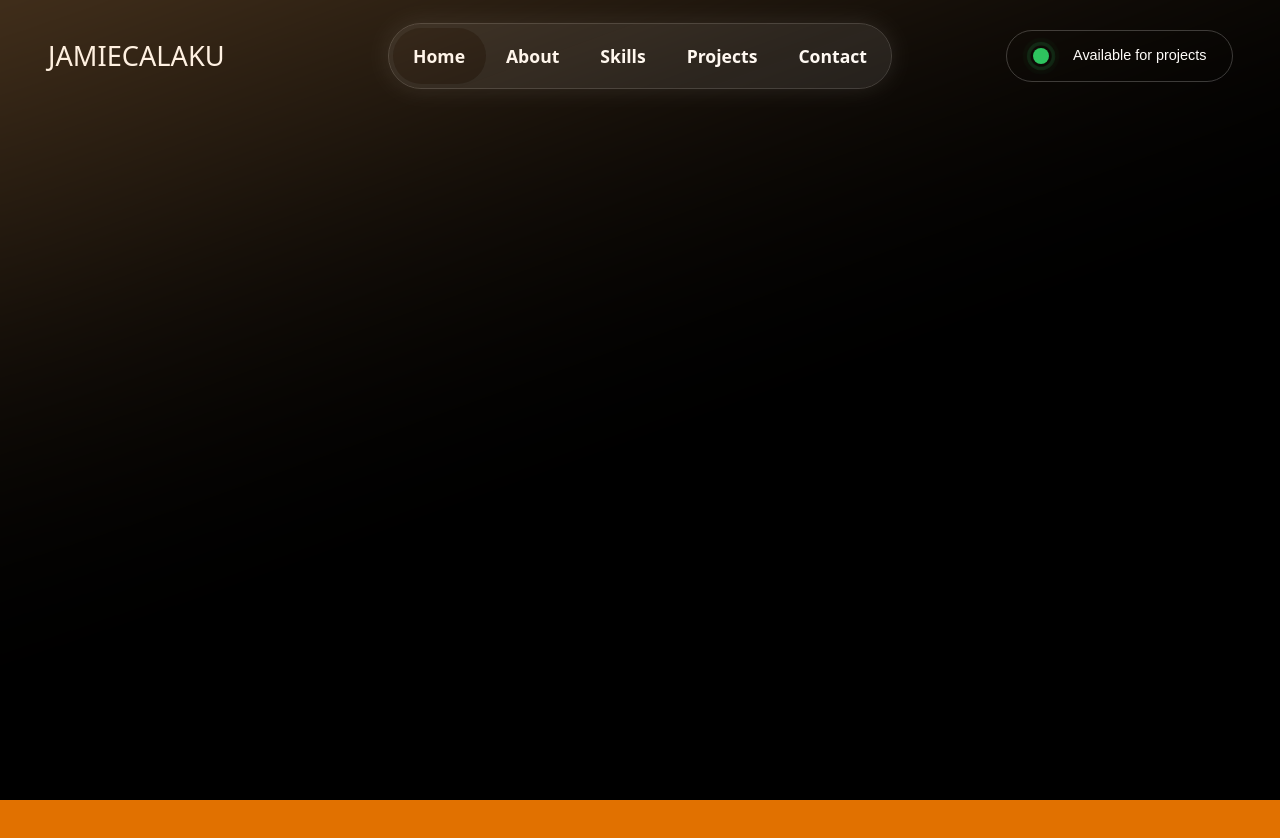
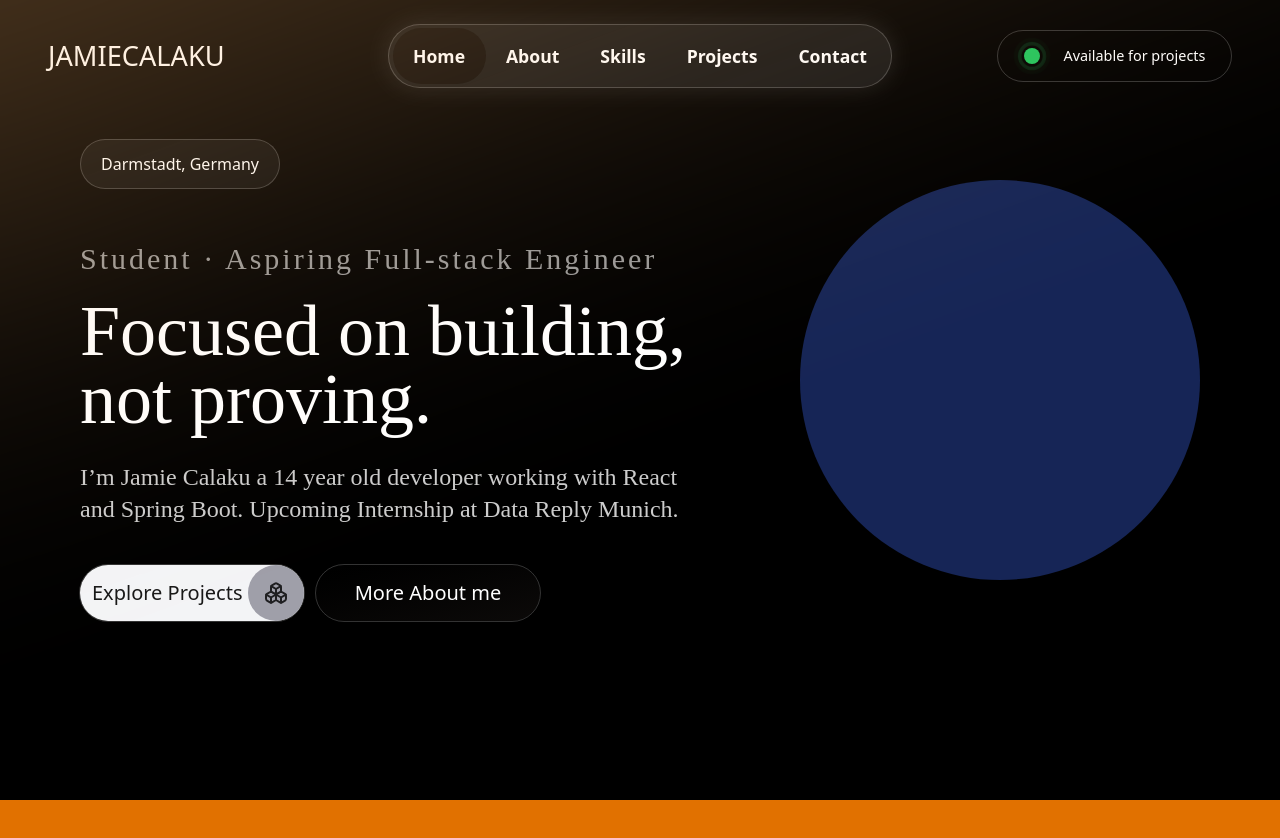
Before and after one commit to JamieCalaku/Personal-Portfolio, a Next.js app: page / in a window 1280 px wide. Shown: the top 838 px of the page. Built offline with nearby package versions, Linux system fonts and the light colour scheme.

Commit message:
Added Main Content on Hero Section

```diff
--- a/app/globals.css
+++ b/app/globals.css
@@ -16,7 +16,6 @@ html, body {
     --app-bg: 0 0 0;
 
     /* Navbar */
-    --navbar-stroke: 55 55 55;
     --status-green: 34 197 94;
 }
 
@@ -25,7 +24,6 @@ html, body {
     --color-bg: rgb(var(--app-bg) / 1);
 
     /* Navbar */
-    --color-navbar-stroke: rgb(var(--navbar-stroke) / 1);
     --shadow-navbar-glow: 0 0 22px rgba(131, 131, 131, 0.2);
     --animate-status: status-ripple 3s infinite ease-out;
 }
@@ -36,6 +34,7 @@ html, body {
 }
 
 @layer components {
+
     .no-select {
         user-select: none;
         -webkit-user-select: none;
@@ -60,6 +59,7 @@ html, body {
 
     .status-dot::before { animation-delay: -1.15s; }
     .status-dot::after  { animation-delay: -2.3s; }
+
 }
 
 @layer base {
--- a/app/page.tsx
+++ b/app/page.tsx
@@ -13,7 +13,7 @@ export default function Home() {
             {/* Content */}
             <div className="relative z-10">
                 <Header/>
-                <Hero/>
+                <section id="home"><Hero/></section>
                 <section id="about" className="h-[2000px] bg-amber-600 w-screen"/>
                 <section id="skills" className="h-[2000px] bg-blue-600 w-screen"/>
                 <section id="projects" className="h-[2000px] bg-red-600 w-screen"/>
--- a/components/main/Header.tsx
+++ b/components/main/Header.tsx
@@ -4,8 +4,8 @@ import Navbar_Signature from "@/components/sub/Navbar_Signature";
 
 export default function Header() {
     return (
-        <header className="w-screen fixed max-[295px]:hidden">
-            <div className="grid grid-cols-3 items-center py-6 max-[960px]:grid-cols-2 max-[960px]:py-4">
+        <header className="w-screen fixed z-1000 max-[300px]:hidden">
+            <div className="grid grid-cols-3 items-center py-6 max-[1000px]:grid-cols-2 max-[1000px]:py-4">
 
                 {/* Signature */}
                 <div className="justify-self-start pl-[clamp(0.75rem,4vw,3rem)]">
@@ -13,7 +13,7 @@ export default function Header() {
                 </div>
 
                 {/* Navbar */}
-                <div className="justify-self-center max-[960px]:hidden">
+                <div className="justify-self-center max-[1000px]:hidden">
                     <Navbar/>
                 </div>
 
--- a/components/main/Hero.tsx
+++ b/components/main/Hero.tsx
@@ -1,7 +1,39 @@
+import CTA_Buttons from "@/components/sub/CTA_Buttons";
+
 export default function Hero() {
     return (
-        <section id="home" className="h-screen w-screen">
+        <main className="flex h-screen">
+            <div className="flex w-full justify-between items-center px-20 mb-10">
+                {/* Left */}
+                <div>
+                    {/* Location Pill */}
+                    <div className="px-5 py-3 mb-15 bg-white/5 rounded-full border border-white/20 inline-flex">
+                        <h2 className="text-white">
+                            Darmstadt, Germany
+                        </h2>
+                    </div>
 
-        </section>
+                        {/* Text */}
+                    <div className="flex flex-col gap-7 font-['Switzer_Variable']">
+                        <h2 className="text-white/60 text-3xl leading-5 tracking-widest">Student · Aspiring Full-stack Engineer</h2>
+                        <h1 className="text-white text-7xl leading-17">Focused on building,<br/>not proving.</h1>
+                        <h2 className="text-white/80 text-2xl leading-8">I’m Jamie Calaku a 14 year old developer working with React<br/>and Spring Boot. Upcoming Internship at Data Reply Munich.</h2>
+                    </div>
+
+
+                    {/* CTA Buttons */}
+                    <div className="mt-10">
+                        <CTA_Buttons/>
+                    </div>
+
+                </div>
+
+                {/* Right */}
+                <div className="">
+                    <div className="bg-blue-950 rounded-full w-100 h-100 "></div>
+                </div>
+
+            </div>
+        </main>
     );
 }
--- /dev/null
+++ b/components/scroll/ScrollTo.ts
@@ -0,0 +1,9 @@
+export const smoothScrollTo = (id: string) => {
+    const el = document.getElementById(id);
+    if (!el) return;
+
+    el.scrollIntoView({
+        behavior: "smooth",
+        block: "start",
+    });
+};
--- /dev/null
+++ b/components/sub/CTA_Buttons.tsx
@@ -0,0 +1,20 @@
+"use client";
+import {smoothScrollTo} from "@/components/scroll/ScrollTo";
+import {LuBoxes} from "react-icons/lu";
+
+export default function CTA_Buttons(){
+    return (
+        <div className="flex flex-row gap-3">
+            <button onClick={() => smoothScrollTo("projects")} className="w-56 h-14 flex flex-row justify-between items-center bg-gray-100 rounded-full outline outline-white/20">
+                <h1 className="pl-3 text-black/90 text-xl text-nowrap font-medium ">Explore Projects</h1>
+                <div className="w-14 h-14 flex items-center justify-center pr-0 mr-0 rounded-full bg-zinc-400">
+                    <LuBoxes className="w-full h-full opacity-80 p-4" color="black" opacity="80%"/>
+                </div>
+            </button>
+
+            <button onClick={() => smoothScrollTo("about")} className="w-56 h-14 flex flex-row justify-center items-center bg-gradient-to-br from-black/10 to-stone-950 rounded-full outline outline-white/20">
+                <h1 className="text-white text-xl text-nowrap font-medium ">More About me</h1>
+            </button>
+        </div>
+    )
+}
--- a/components/sub/Navbar.tsx
+++ b/components/sub/Navbar.tsx
@@ -2,6 +2,7 @@
 
 import { useEffect, useState } from "react";
 import { motion } from "framer-motion";
+import {smoothScrollTo} from "@/components/scroll/ScrollTo";
 
 type NavLink = { label: string; id: string };
 
@@ -21,12 +22,6 @@ const OBSERVER_OPTIONS: IntersectionObserverInit = {
 export default function Navbar() {
     const [activeId, setActiveId] = useState<string>("home");
 
-    const scrollTo = (id: string) =>
-        document.getElementById(id)?.scrollIntoView({
-            behavior: "smooth",
-            block: "start",
-        });
-
     useEffect(() => {
         const observer = new IntersectionObserver((entries) => {
             const visible = entries.filter(e => e.isIntersecting);
@@ -45,7 +40,7 @@ export default function Navbar() {
     }, []);
 
     return (
-        <nav className="inline-flex h-16 px-1 overflow-hidden bg-neutral-900 rounded-[100px] shadow-navbar-glow outline-1 outline-navbar-stroke no-select">
+        <nav className="inline-flex h-16 px-1 overflow-hidden bg-neutral-900 rounded-full shadow-navbar-glow border border-white/20 no-select">
             <div className="flex">
                 {LINKS.map(({ id, label }) => (
                     <NavItem
@@ -53,7 +48,7 @@ export default function Navbar() {
                         id={id}
                         label={label}
                         active={activeId === id}
-                        onClick={scrollTo}
+                        onClick={smoothScrollTo}
                     />
                 ))}
             </div>
@@ -78,11 +73,11 @@ function NavItem({ id, label, active, onClick }: NavItemProps) {
             }}
             className="flex items-center font-bold text-white text-[clamp(0.5rem,1.1rem,2rem)]"
         >
-      <span className="relative inline-flex items-center justify-center px-[clamp(0.8rem,1.6vw,10rem)] h-14">
+      <span className="relative inline-flex items-center px-[clamp(0.8rem,1.6vw,10rem)] h-14">
         {active && (
             <motion.span
                 layoutId="active-pill"
-                className="absolute inset-0 bg-stone-950 rounded-[100px]"
+                className="absolute inset-0 bg-stone-950 rounded-full"
                 transition={{ type: "spring", stiffness: 500, damping: 100 }}
             />
         )}
--- a/components/sub/Navbar_Available.tsx
+++ b/components/sub/Navbar_Available.tsx
@@ -1,9 +1,9 @@
 export default function Navbar_Available() {
     return (
         <div>
-            <div className="inline-flex items-center gap-6 px-[clamp(0.6rem,2vw,2rem)] py-3.5 overflow-hidden rounded-[57px] outline-1 outline-navbar-stroke no-select max-[960px]:py-2.5">
+            <div className="inline-flex items-center gap-6 px-[clamp(0.6rem,2vw,2rem)] py-3.5 rounded-full border border-white/20 no-select max-[1000px]:py-3">
                 <div className="status-dot size-[clamp(0.8rem,2vw,1rem)]"/>
-                <h2 className="text-[clamp(0.6rem,3vw,0.9rem)] base text-nowrap font-normal text-white font-['Arial']">
+                <h2 className="text-[clamp(0.6rem,3vw,0.9rem)] text-nowrap text-white ">
                     Available for projects
                 </h2>
             </div>
--- a/components/sub/Navbar_Signature.tsx
+++ b/components/sub/Navbar_Signature.tsx
@@ -1,7 +1,9 @@
 export default function Navbar_Signature() {
     return (
         <div>
-            <h1 className="text-white font-light text-[min(1.7rem,6vw)] no-select">JAMIECALAKU</h1>
+            <h1 className="text-white font-light text-[min(1.7rem,6vw)] no-select">
+                JAMIECALAKU
+            </h1>
         </div>
     );
 }
--- a/package.json
+++ b/package.json
@@ -11,9 +11,12 @@
   "dependencies": {
     "framer-motion": "^12.23.26",
     "lenis": "^1.3.16",
+    "motion": "^12.24.0",
     "next": "16.0.10",
+    "ogl": "^1.0.11",
     "react": "19.2.1",
-    "react-dom": "19.2.1"
+    "react-dom": "19.2.1",
+    "react-icons": "^5.5.0"
   },
   "devDependencies": {
     "@tailwindcss/postcss": "^4",
```
Also changed, not shown: 2 other files (tests, documents, lock files or other folders).
